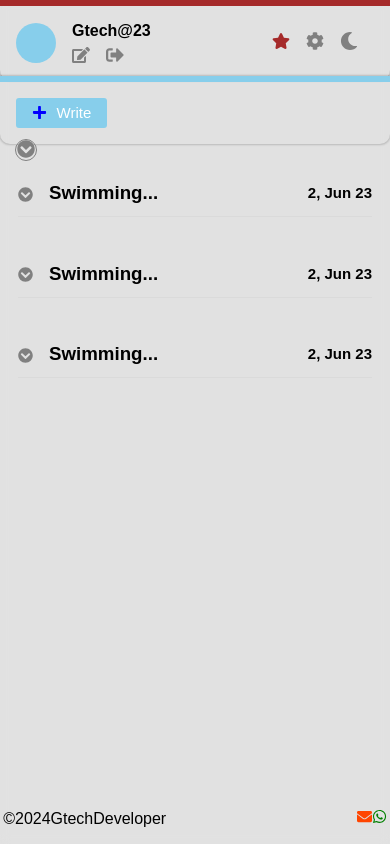
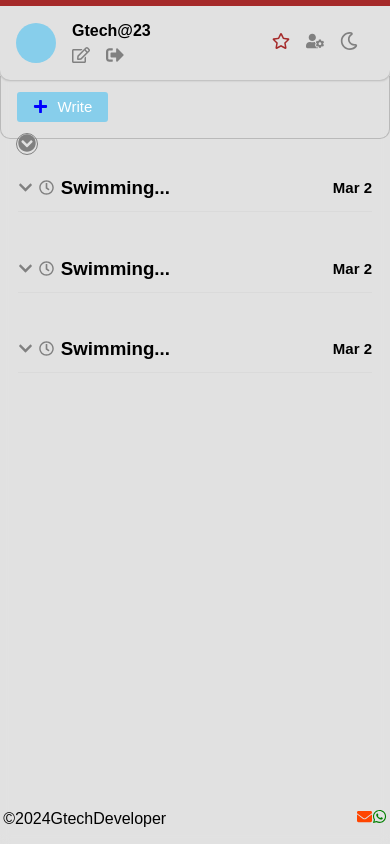
Before and after one commit to michaeldouglasvg/online-task-bank, a React (Create React App) app: page / in a window 390 px wide. Built offline with nearby package versions, Linux system fonts and the light colour scheme.

Commit message:
Icons and Layout

```diff
--- a/src/pages/forms/Form.js
+++ b/src/pages/forms/Form.js
@@ -1,5 +1,5 @@
 import React, { useState, useEffect } from 'react'
-import { FaBell, FaChevronCircleDown, FaPlus, FaSave } from 'react-icons/fa'
+import { FaChevronCircleDown, FaPlus, FaRegBell, FaRegSave } from 'react-icons/fa'
 import AOS from "aos";
 import "aos/dist/aos.css";
 
@@ -20,8 +20,8 @@ const Form = () => {
                 <p>Write</p>
             </button>
            {form && <div className="reminder" data-aos="zoom-in" data-aos-offset="0">
-                <FaSave size={15} color='black' className='Icons'/>
-                <FaBell size={15} color='orangered' className='Icons' onClick={() => setReminder(!reminder)}/>
+                <FaRegSave size={15} color='black' className='Icons'/>
+                <FaRegBell size={15} color='orangered' className='Icons' onClick={() => setReminder(!reminder)}/>
             </div>}
         </div>
       {form &&
@@ -42,7 +42,7 @@ const Form = () => {
                             <input type="date" name="task" id=""/>
                         </div>
                         <div className="fonminputs" data-aos="zoom-in" data-aos-offset="0">
-                            <span>Pick Time</span>
+                            <span>Select Time</span>
                             <input type="time" name="task" id=""/>
                         </div>
                     </>
--- a/src/pages/header/Header.js
+++ b/src/pages/header/Header.js
@@ -1,5 +1,5 @@
 import React from 'react'
-import { FaCog, FaEdit, FaMoon, FaSignOutAlt, FaStar } from "react-icons/fa";
+import { FaRegEdit, FaRegMoon, FaRegStar, FaSignOutAlt, FaUserCog } from "react-icons/fa";
 
 const Header = () => {
   return (
@@ -10,15 +10,15 @@ const Header = () => {
           <div className="text">
             <p>Gtech@23</p>
             <div className="content">
-              <FaEdit size={18} color='gray' className='Icon'/>
+              <FaRegEdit size={18} color='gray' className='Icon'/>
               <FaSignOutAlt size={18} color='gray' className='Icon'/>
             </div>
           </div>
         </div>
         <div className="settings">
-          <FaStar size={18} color='brown' className='Icon'/>
-          <FaCog size={18} color='grey' className='Icon'/>
-          <FaMoon size={18} color='grey' className='Icon'/>
+          <FaRegStar size={18} color='brown' className='Icon'/>
+          <FaUserCog size={18} color='grey' className='Icon'/>
+          <FaRegMoon size={18} color='grey' className='Icon'/>
         </div>
       </div>
     </div>
--- a/src/pages/tasks/SingleTask.js
+++ b/src/pages/tasks/SingleTask.js
@@ -1,5 +1,5 @@
 import React, { useState, useEffect } from 'react'
-import { FaChevronCircleDown, FaClock, FaStar, FaTrash } from 'react-icons/fa';
+import { FaChevronDown, FaRegClock, FaRegEdit, FaRegStar, FaRegTrashAlt } from 'react-icons/fa';
 import AOS from "aos";
 import "aos/dist/aos.css";
 
@@ -16,20 +16,21 @@ const SingleTask = () => {
       <div className="header" onClick={() => setContent(!content)}>
         <div className="left">
           <div className="checkbox">
-            {content?<input type="checkbox" name="checkbox" id="" />:<FaChevronCircleDown size={15} color='gray' className='actions-icon'/>}
+            {content?<input type="checkbox" name="checkbox" id="" />:<FaChevronDown size={15} color='gray' className='actions-icon'/>}
           </div>
+          <FaRegClock size={15} color='gray' className='actions-icon' style={{margin: "0 .4rem 0 .4rem"}}/>
           <div className="heading">
             <h3>Swimming...</h3>
           </div>
         </div>
         <div className="right">
           <div className="actions">
-            <FaStar size={15} color='gray' className='actions-icon'/>
-            <FaTrash size={15} color='gray' className='actions-icon'/>
-            <FaClock size={15} color='gray' className='actions-icon'/>
+            <FaRegStar size={15} color='gray' className='actions-icon'/>
+            <FaRegTrashAlt size={15} color='gray' className='actions-icon'/>
+            <FaRegEdit size={15} color='gray' className='actions-icon'/>
           </div>
           <div className="time">
-            <p>2, Jun 23</p>
+            <p>Mar 2</p>
           </div>
        </div>
       </div>
--- a/src/styles/Styles.scss
+++ b/src/styles/Styles.scss
@@ -50,6 +50,7 @@ body{
         box-shadow: 0 0 2px 1px rgba(28, 28, 28, 0.2);
         border-radius: 0 0 10px 10px;
         border-top: .4rem solid brown;
+        background: rgb(225, 225, 225);
         .Headermainstyles{
             width: 100%;
             .Icon{
@@ -99,12 +100,11 @@ body{
         position: relative;
         transition: all 500ms;
         padding: 1rem;
-        box-shadow: 0 0 2px 1px rgba(28, 28, 28, 0.2);
+        border: 1px solid rgba(28, 28, 28, 0.2);
         border-radius: 0 0 10px 10px;
-        border-top: .4rem solid skyblue;
-        z-index: 10;
         position: relative;
         top: -.3rem;
+        border-top: none;
         .heading{
             display: flex;
             align-items: center;
@@ -216,10 +216,9 @@ body{
                     height: 20;
                     display: grid;
                     place-items: center;
-                    margin-top: .2rem;
                 }
                 .heading{
-                    margin-left: 1rem;
+                    margin-left: 0rem;
                 }
             }
             .right{
@@ -279,4 +278,13 @@ body{
         max-width: 100%;
         width: 100%;
     }
+    .SingleTask{
+        .header{
+            .right{
+                .actions{
+                    display: inline-block;
+                }
+            }
+        }
+    }
 }
```
